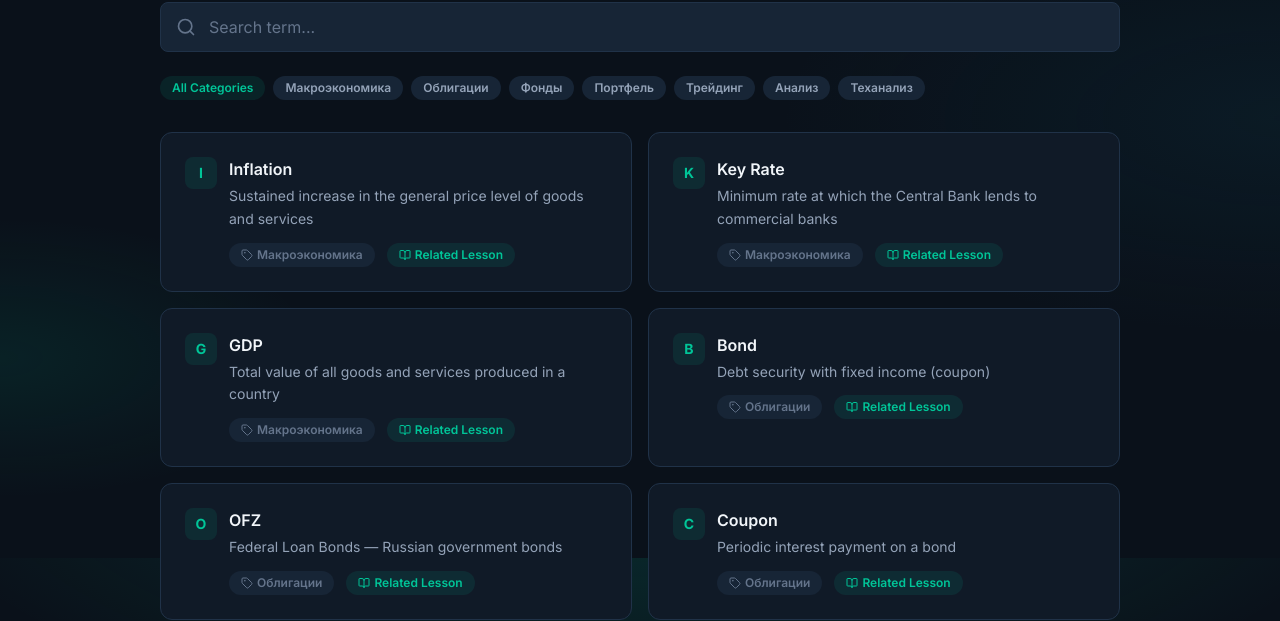
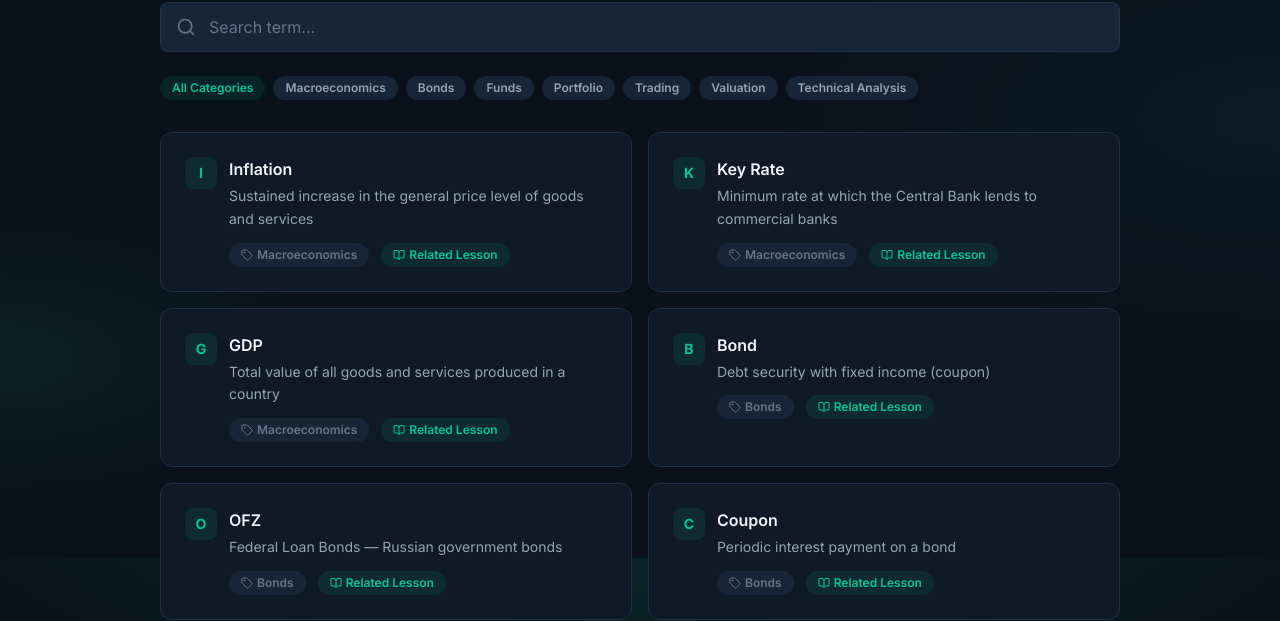
Before and after one commit to DanielCarti/ziabl-trading-academy, a Next.js app: page /en/glossary in a window 1280 px wide. Shown: the part 242-863 px from the top of the page. Built offline with nearby package versions, Linux system fonts and the light colour scheme; no server answers; the database is empty.

Commit message:
fix: localize glossary category badges and fix time object React rendering error in trading simulator

```diff
--- a/src/components/charts/TradingSimulator.tsx
+++ b/src/components/charts/TradingSimulator.tsx
@@ -154,6 +154,18 @@ export default function TradingSimulator() {
   const pnl = portfolioValue - initialBalance;
   const pnlPercent = (pnl / initialBalance) * 100;
 
+  const formatTime = (tVal: any): string => {
+    if (!tVal) return '';
+    if (typeof tVal === 'string') return tVal;
+    if (typeof tVal === 'object' && 'year' in tVal && 'month' in tVal && 'day' in tVal) {
+      const y = String(tVal.year);
+      const m = String(tVal.month).padStart(2, '0');
+      const d = String(tVal.day).padStart(2, '0');
+      return `${y}-${m}-${d}`;
+    }
+    return String(tVal);
+  };
+
   const handleBuy = (amount: number = 10) => {
     const cost = amount * currentPrice;
     if (balance < cost) {
@@ -169,7 +181,7 @@ export default function TradingSimulator() {
         type: 'BUY',
         price: currentPrice,
         shares: amount,
-        time: currentCandle.time,
+        time: formatTime(currentCandle.time),
       },
       ...tList,
     ]);
@@ -192,7 +204,7 @@ export default function TradingSimulator() {
         type: 'SELL',
         price: currentPrice,
         shares: sellCount,
-        time: currentCandle.time,
+        time: formatTime(currentCandle.time),
       },
       ...tList,
     ]);
@@ -298,7 +310,7 @@ export default function TradingSimulator() {
           </select>
 
           <div className="text-xs text-text-muted font-mono ml-2">
-            Свеча: {currentIndex + 1} / {fullDataRef.current.length} ({currentCandle?.time})
+            Свеча: {currentIndex + 1} / {fullDataRef.current.length} ({formatTime(currentCandle?.time)})
           </div>
         </div>
 
--- a/src/components/glossary/GlossaryClient.tsx
+++ b/src/components/glossary/GlossaryClient.tsx
@@ -31,6 +31,22 @@ export default function GlossaryClient({ terms, locale }: { terms: GlossaryTerm[
     return matchesSearch && matchesCategory;
   });
 
+  const categoryTranslations: Record<string, { ru: string; en: string }> = {
+    'Макроэкономика': { ru: 'Макроэкономика', en: 'Macroeconomics' },
+    'Облигации': { ru: 'Облигации', en: 'Bonds' },
+    'Фонды': { ru: 'Фонды', en: 'Funds' },
+    'Портфель': { ru: 'Портфель', en: 'Portfolio' },
+    'Трейдинг': { ru: 'Трейдинг', en: 'Trading' },
+    'Анализ': { ru: 'Анализ', en: 'Valuation' },
+    'Теханализ': { ru: 'Теханализ', en: 'Technical Analysis' },
+    'Инвестиции': { ru: 'Инвестиции', en: 'Investments' },
+    'Общее': { ru: 'Общее', en: 'General' },
+  };
+
+  const getCategoryLabel = (cat: string) => {
+    return categoryTranslations[cat] ? (locale === 'en' ? categoryTranslations[cat].en : categoryTranslations[cat].ru) : cat;
+  };
+
   return (
     <div>
       {/* Search */}
@@ -59,7 +75,7 @@ export default function GlossaryClient({ terms, locale }: { terms: GlossaryTerm[
             onClick={() => setSelectedCategory(cat === selectedCategory ? null : cat)}
             className={`badge ${cat === selectedCategory ? 'badge-green' : 'bg-surface-light text-text-secondary hover:text-text-primary'} cursor-pointer transition-all`}
           >
-            {cat}
+            {getCategoryLabel(cat)}
           </button>
         ))}
       </div>
@@ -88,7 +104,7 @@ export default function GlossaryClient({ terms, locale }: { terms: GlossaryTerm[
                     {term.category && (
                       <span className="badge bg-surface-light text-text-muted text-xs">
                         <Tag className="w-3 h-3 mr-1" />
-                        {term.category}
+                        {getCategoryLabel(term.category)}
                       </span>
                     )}
                     {term.relatedLessonSlug && (
```
Also changed, not shown: 1 other file (tests, documents, lock files or other folders).
